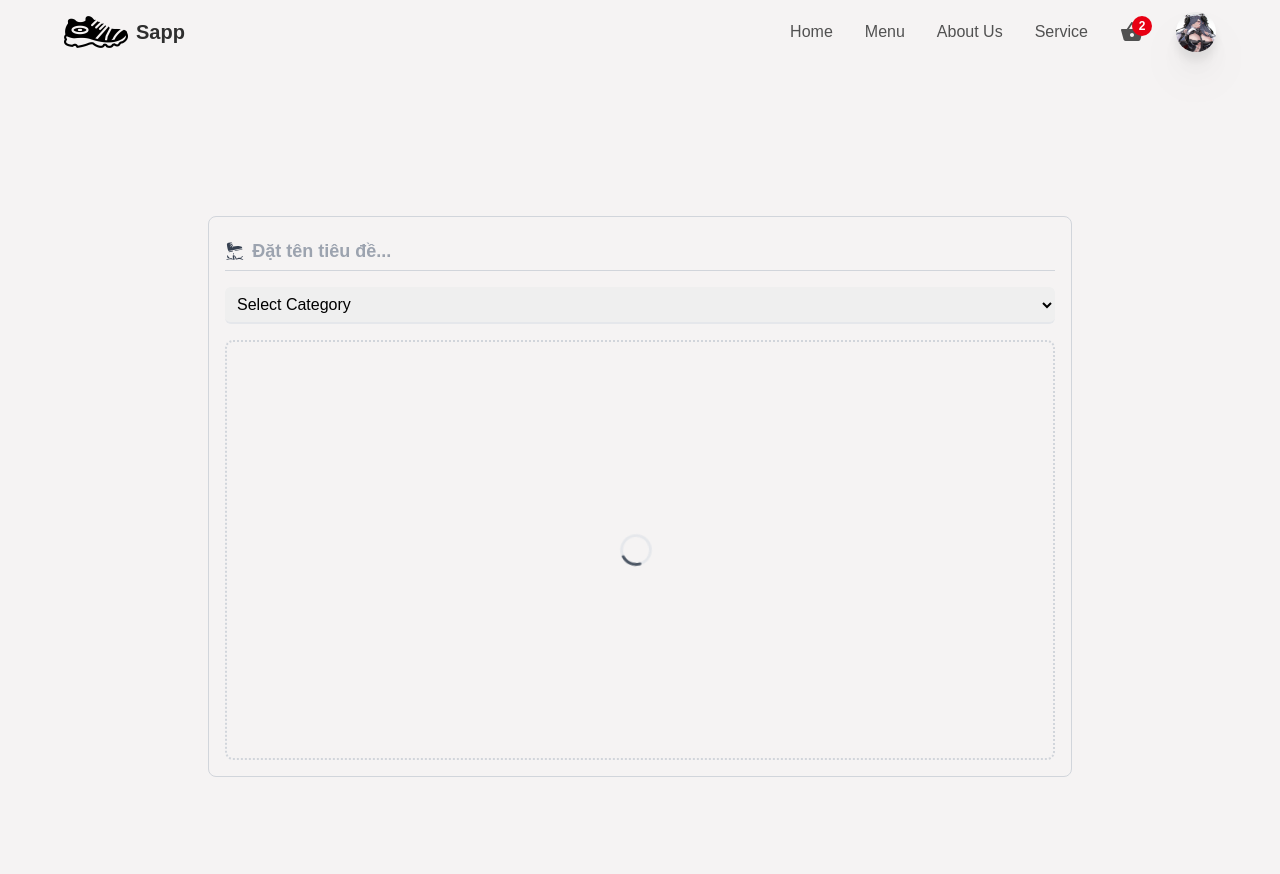
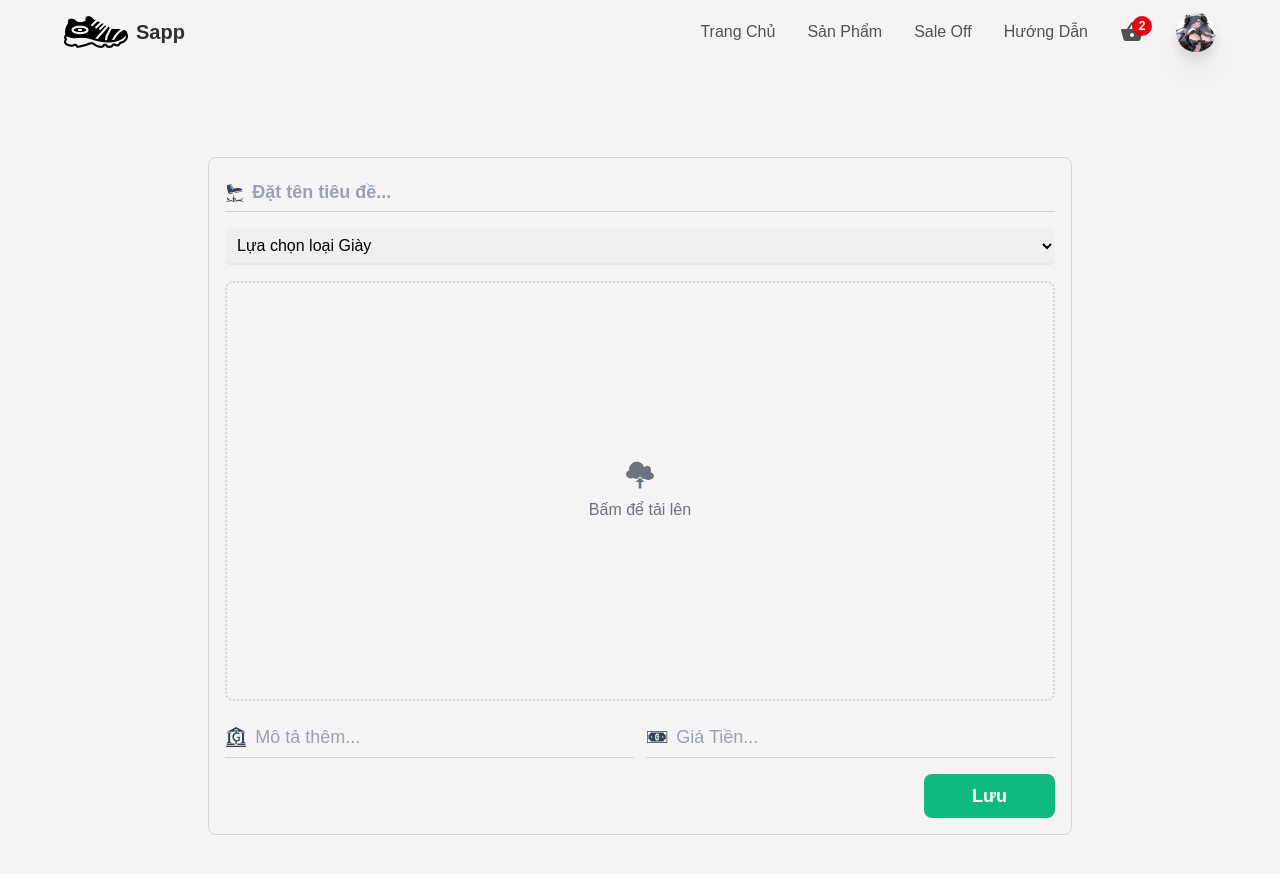
Before and after one commit to phong47047/shoes-saap, a React (Create React App) app: page /createItem in a window 1280 px wide. Shown: the top 874 px of the page. Built offline with nearby package versions, Linux system fonts and the light colour scheme.

Commit message:
upload_data

```diff
--- a/src/components/CreateContainer.jsx
+++ b/src/components/CreateContainer.jsx
@@ -1,9 +1,24 @@
 import React, { useState } from 'react';
 import { motion } from 'framer-motion';
 
-import { GiBananaPeel } from 'react-icons/gi';
+import {
+  GiBananaPeel,
+  GiCloudUpload,
+  GiRecycle,
+  GiBank,
+  GiBanknote,
+} from 'react-icons/gi';
 import { categories } from '~/utils/data';
 import { Loader } from '.';
+import {
+  deleteObject,
+  getDownloadURL,
+  ref,
+  uploadBytesResumable,
+} from 'firebase/storage';
+import { storage } from '~/firebase.config';
+import { upload } from '@testing-library/user-event/dist/upload';
+import { saveItem } from '~/utils/firebaseFunctions';
 
 const CreateContainer = () => {
   const [title, setTitle] = useState('');
@@ -14,8 +29,108 @@
   const [fields, setFields] = useState(false);
   const [alertStatus, setAlertStatus] = useState('danger');
   const [msg, setMsg] = useState(null);
-  const [isLoading, setIsLoading] = useState(true);
+  const [isLoading, setIsLoading] = useState(false);
 
+  const uploadImage = (e) => {
+    setIsLoading(true);
+    const imageFile = e.target.files[0];
+    const storageRef = ref(storage, `Images/${Date.now()}-${imageFile.name}`);
+    const uploadTask = uploadBytesResumable(storageRef, imageFile);
+
+    uploadTask.on(
+      'state_changed',
+      (snapshot) => {
+        const uploadProgress =
+          (snapshot.bytesTransferred / snapshot.totalBytes) * 100;
+      },
+      (error) => {
+        console.log(error);
+        setFields(true);
+        setMsg('Xảy ra lỗi rồi đại vương ơi: Thử Lại nhé ...');
+        setAlertStatus('danger');
+        setTimeout(() => {
+          setFields(false);
+          setIsLoading(false);
+        }, 4000);
+      },
+      () => {
+        getDownloadURL(uploadTask.snapshot.ref).then((downloadURL) => {
+          setImageAsset(downloadURL);
+          setIsLoading(false);
+          setFields(true);
+          setMsg('Hình ảnh tải lên thành công');
+          setAlertStatus('success');
+          setTimeout(() => {
+            setFields(false);
+          }, 4000);
+        });
+      },
+    );
+  };
+  const deleteImage = () => {
+    setIsLoading(true);
+    const deleteRef = ref(storage, imageAsset);
+    deleteObject(deleteRef).then(() => {
+      setImageAsset(null);
+      setIsLoading(false);
+      setFields(true);
+      setMsg('Xóa Hình ảnh  thành công');
+      setAlertStatus('success');
+      setTimeout(() => {
+        setFields(false);
+      }, 4000);
+    });
+  };
+  const saveDetails = () => {
+    setIsLoading(true);
+    try {
+      if (!title || !calories || !imageAsset || !price || !category) {
+        setFields(true);
+        setMsg('nhập thông tin bắc buộc không thể để trống...');
+        setAlertStatus('danger');
+        setTimeout(() => {
+          setFields(false);
+          setIsLoading(false);
+        }, 4000);
+      } else {
+        const data = {
+          id: `${Date.now()}`,
+          title: title,
+          imageURL: imageAsset,
+          category: category,
+          calories: calories,
+          qty: 1,
+          price: price,
+        };
+        saveItem(data);
+        setIsLoading(false);
+        setFields(true);
+        clearData();
+        setMsg('tải dữ liệu  thành công');
+        setAlertStatus('success');
+        setTimeout(() => {
+          setFields(false);
+        }, 4000);
+      }
+    } catch (error) {
+      console.log(error);
+      setFields(true);
+      setMsg('Xảy ra lỗi rồi đại vương ơi: Thử Lại nhé ...');
+      setAlertStatus('danger');
+      setTimeout(() => {
+        setFields(false);
+        setIsLoading(false);
+      }, 4000);
+    }
+  };
+
+  const clearData = () => {
+    setTitle('');
+    setImageAsset(null);
+    setCalories('');
+    setPrice('');
+    setCalories('Select Category');
+  };
   return (
     <div className="w-full min-h-screen flex items-center justify-center">
       <div
@@ -33,7 +148,7 @@
                 : 'bg-emerald-400 text-emerald-800'
             }`}
           >
-            Something Wrong
+            Thành Công
           </motion.p>
         )}
 
@@ -56,7 +171,7 @@
             className=" outline-none w-full text-base border-b-2 border-gray-200 p-2 rounded-md cursor-pointer"
           >
             <option value="other" className="bg-white">
-              Select Category
+              Lựa chọn loại Giày
             </option>
             {categories &&
               categories.map((item) => (
@@ -76,7 +191,87 @@
         border-2 border-dotted border-gray-300 w-full h-225 md:h-420
         cursor-pointer rounded-lg"
         >
-          {isLoading ? <Loader /> : <></>}
+          {isLoading ? (
+            <Loader />
+          ) : (
+            <>
+              {!imageAsset ? (
+                <>
+                  <label
+                    className="w-full h-full flex flex-col items-center justify-center
+                   cursor-pointer"
+                  >
+                    <div className="w-full h-full flex flex-col items-center justify-center gap-2">
+                      <GiCloudUpload className="text-gray-500 text-3xl hover:text-gray-700" />
+                      <p className="text-gray-500 hover:text-gray-700">
+                        Bấm để tải lên
+                      </p>
+                    </div>
+                    <input
+                      type="file"
+                      name="uploadimage"
+                      accept="img/*"
+                      onChange={uploadImage}
+                      className="w-0 h-0"
+                    />
+                  </label>
+                </>
+              ) : (
+                <>
+                  <div className="relative h-full">
+                    <img
+                      src={imageAsset}
+                      alt="uploaded image"
+                      className="w-full h-full object-cover"
+                    />
+                    <button
+                      type="button"
+                      className="absolute bottom-3 right-3 p-3 rounded-full bg-red-500 text-xl cursor-pointer outline-none hover:shadow-md duration-500 transition-all ease-in-out"
+                      onClick={deleteImage}
+                    >
+                      <GiRecycle className="text-white" />
+                    </button>
+                  </div>
+                </>
+              )}
+            </>
+          )}
+        </div>
+        <div className="w-full flex flex-col md:flex-row items-center gap-3">
+          <div className="w-full py-2 border-b border-gray-300 flex items-center gap-2">
+            <GiBank className="text-gray-700 text-2xl" />
+            <input
+              type="text"
+              required
+              value={calories}
+              onChange={(e) => setCalories(e.target.value)}
+              placeholder="Mô tả thêm..."
+              className="w-full h-full text-lg bg-transparent outline-none
+               border-none placeholder:text-gray-400 text-textColor"
+            />
+          </div>
+          <div className="w-full py-2 border-b border-gray-300 flex items-center gap-2">
+            <GiBanknote className="text-gray-700 text-2xl" />
+            <input
+              type="text"
+              required
+              value={price}
+              onChange={(e) => setPrice(e.target.value)}
+              placeholder="Giá Tiền..."
+              className="w-full h-full text-lg bg-transparent outline-none
+               border-none placeholder:text-gray-400 text-textColor"
+            />
+          </div>
+        </div>
+        <div className="flex items-center w-full">
+          <button
+            type="button"
+            className="ml-0 md:ml-auto w-full md:w-auto
+          border-none outline-none bg-emerald-500 px-12 py-2 rounded-lg text-lg text-white font-semibold"
+            onClick={saveDetails}
+          >
+            Lưu
+          </button>
         </div>
       </div>
     </div>
--- a/src/components/Header.jsx
+++ b/src/components/Header.jsx
@@ -59,16 +59,16 @@
             className="flex items-center gap-8 "
           >
             <li className="text-base text-textColor hover:text-headingColor duration-100 transition-all ease-in-out cursor-pointer">
-              Home
+              <Link to={'/'}>Trang Chủ</Link>
             </li>
             <li className="text-base text-textColor hover:text-headingColor duration-100 transition-all ease-in-out cursor-pointer">
-              Menu
+              Sản Phẩm
             </li>
             <li className="text-base text-textColor hover:text-headingColor duration-100 transition-all ease-in-out cursor-pointer">
-              About Us
+              Sale Off
             </li>
             <li className="text-base text-textColor hover:text-headingColor duration-100 transition-all ease-in-out cursor-pointer">
-              Service
+              Hướng Dẫn
             </li>
           </motion.ul>
           <div className="relative flex items-center justify-center">
@@ -159,25 +159,25 @@
                   className="text-base text-textColor hover:text-headingColor duration-100 transition-all ease-in-out cursor-pointer hover:bg-slate-100 px-4 py-2"
                   onClick={() => setIsMenu(false)}
                 >
-                  Home
+                  Trang chủ
                 </li>
                 <li
                   className="text-base text-textColor hover:text-headingColor duration-100 transition-all ease-in-out cursor-pointer hover:bg-slate-100 px-4 py-2"
                   onClick={() => setIsMenu(false)}
                 >
-                  Menu
+                  Sản Phẩm
                 </li>
                 <li
                   className="text-base text-textColor hover:text-headingColor duration-100 transition-all ease-in-out cursor-pointer hover:bg-slate-100 px-4 py-2"
                   onClick={() => setIsMenu(false)}
                 >
-                  About Us
+                  Sale Off
                 </li>
                 <li
                   className="text-base text-textColor hover:text-headingColor duration-100 transition-all ease-in-out cursor-pointer hover:bg-slate-100 px-4 py-2"
                   onClick={() => setIsMenu(false)}
                 >
-                  Service
+                  Hướng Dẫn
                 </li>
               </ul>
               <p
--- /dev/null
+++ b/src/utils/firebaseFunctions.js
@@ -0,0 +1,9 @@
+import { doc, setDoc } from 'firebase/firestore';
+import { firestore } from '~/firebase.config';
+
+//saving new item
+export const saveItem = async (data) => {
+  await setDoc(doc(firestore, 'shoesItems', `${Date.now()}`), data, {
+    merge: true,
+  });
+};
```
